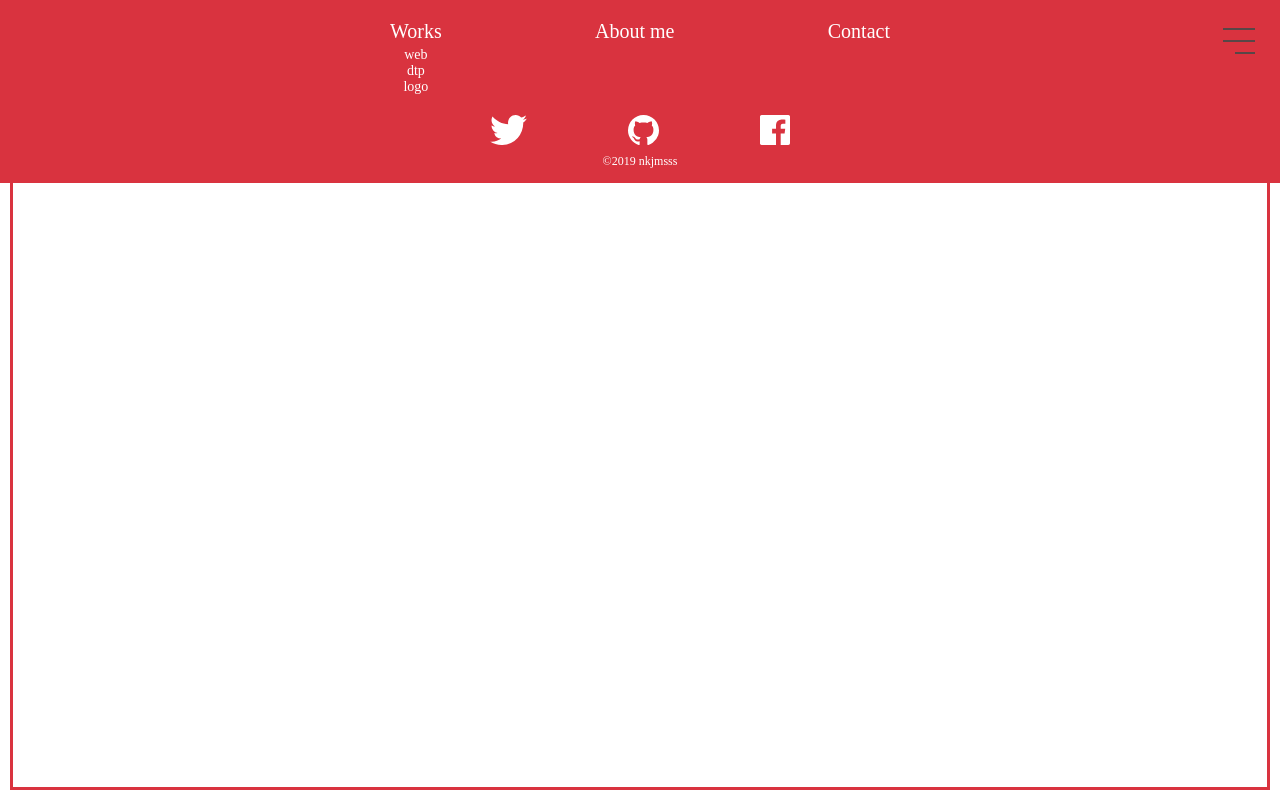
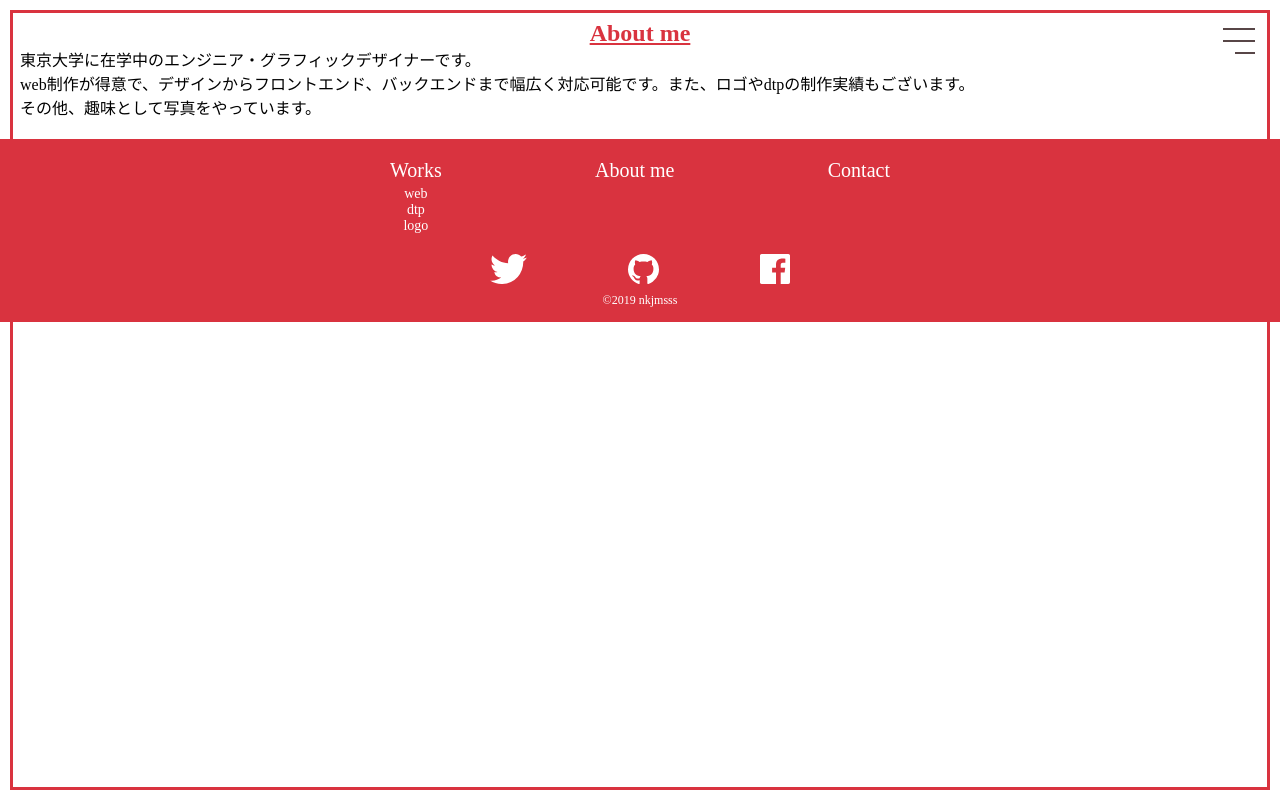
Before and after one commit to nkjmsss/portfolio, a Nuxt app in the folder src/: page /about in a window 1280 px wide. Built offline with nearby package versions, Linux system fonts and the light colour scheme.

Commit message:
add: about me

```diff
--- /dev/null
+++ b/src/components/slot/h1.vue
@@ -0,0 +1,13 @@
+<template lang="pug">
+  h1
+    slot
+</template>
+
+<style lang="scss" scoped>
+h1 {
+  font-size: 1.5rem;
+  color: $primary;
+  text-decoration: underline;
+  text-align: center;
+}
+</style>
--- a/src/layouts/default.vue
+++ b/src/layouts/default.vue
@@ -1,5 +1,5 @@
 <template lang="pug">
-  div
+  div.layput--default
     v-frame
     v-hide
     v-header
@@ -25,7 +25,21 @@ export default {
 </script>
 
 <style lang="scss" scoped>
-div {
+.layput--default {
   font-family: $sans;
 }
+
+main {
+  padding: $margin + 10px;
+}
 </style>
+
+<style lang="scss">
+html {
+  font-size: 14px;
+
+  @include mq {
+    font-size: 16px;
+  }
+}
+</style>
--- /dev/null
+++ b/src/pages/about.vue
@@ -0,0 +1,18 @@
+<template lang="pug">
+  article
+    v-h1 About me
+    p 東京大学に在学中のエンジニア・グラフィックデザイナーです。
+    p web制作が得意で、デザインからフロントエンド、バックエンドまで幅広く対応可能です。また、ロゴやdtpの制作実績もございます。
+    p その他、趣味として写真をやっています。
+</template>
+
+<script>
+import vH1 from '~/components/slot/h1'
+
+export default {
+  name: 'AboutMe',
+  components: {
+    vH1,
+  },
+}
+</script>
```
